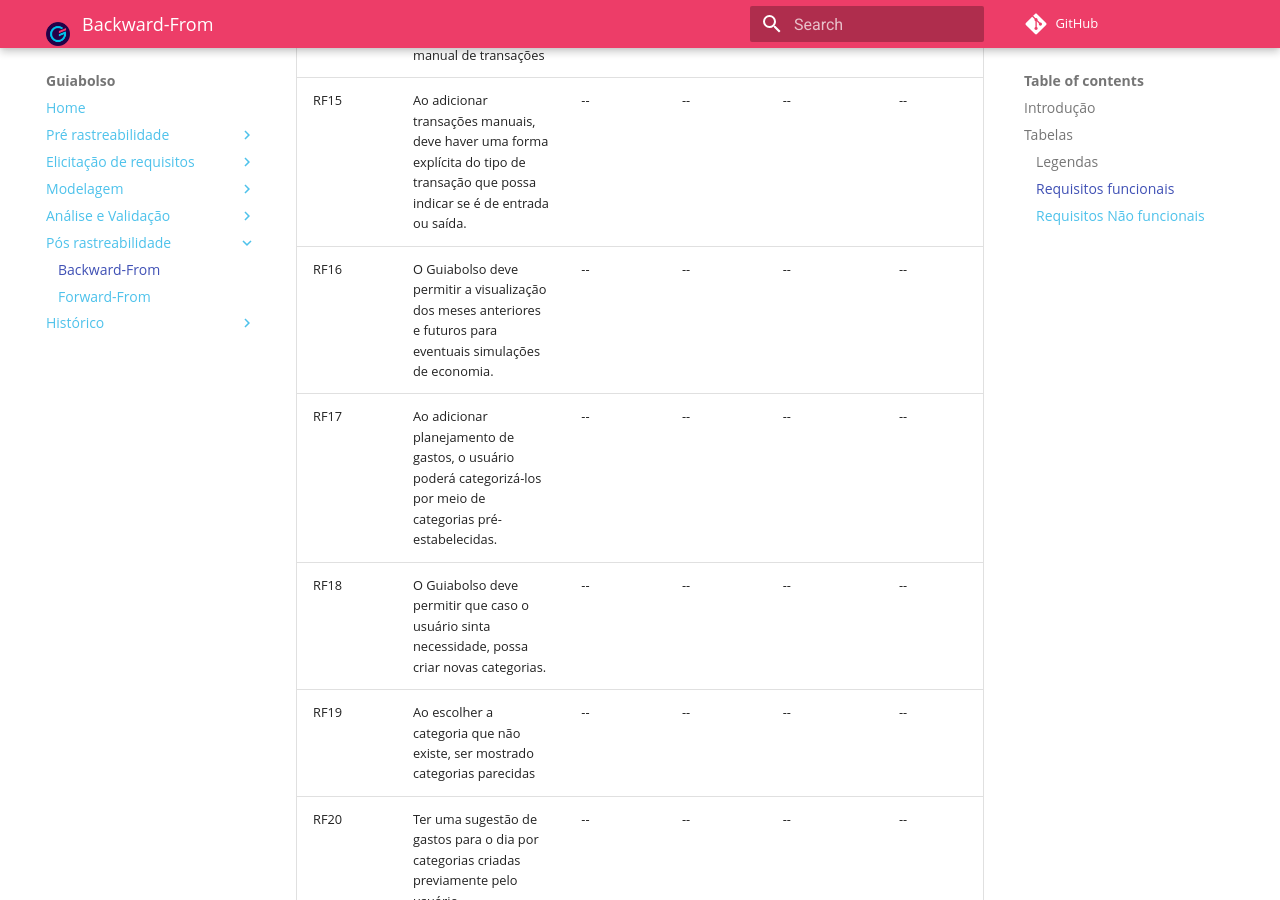
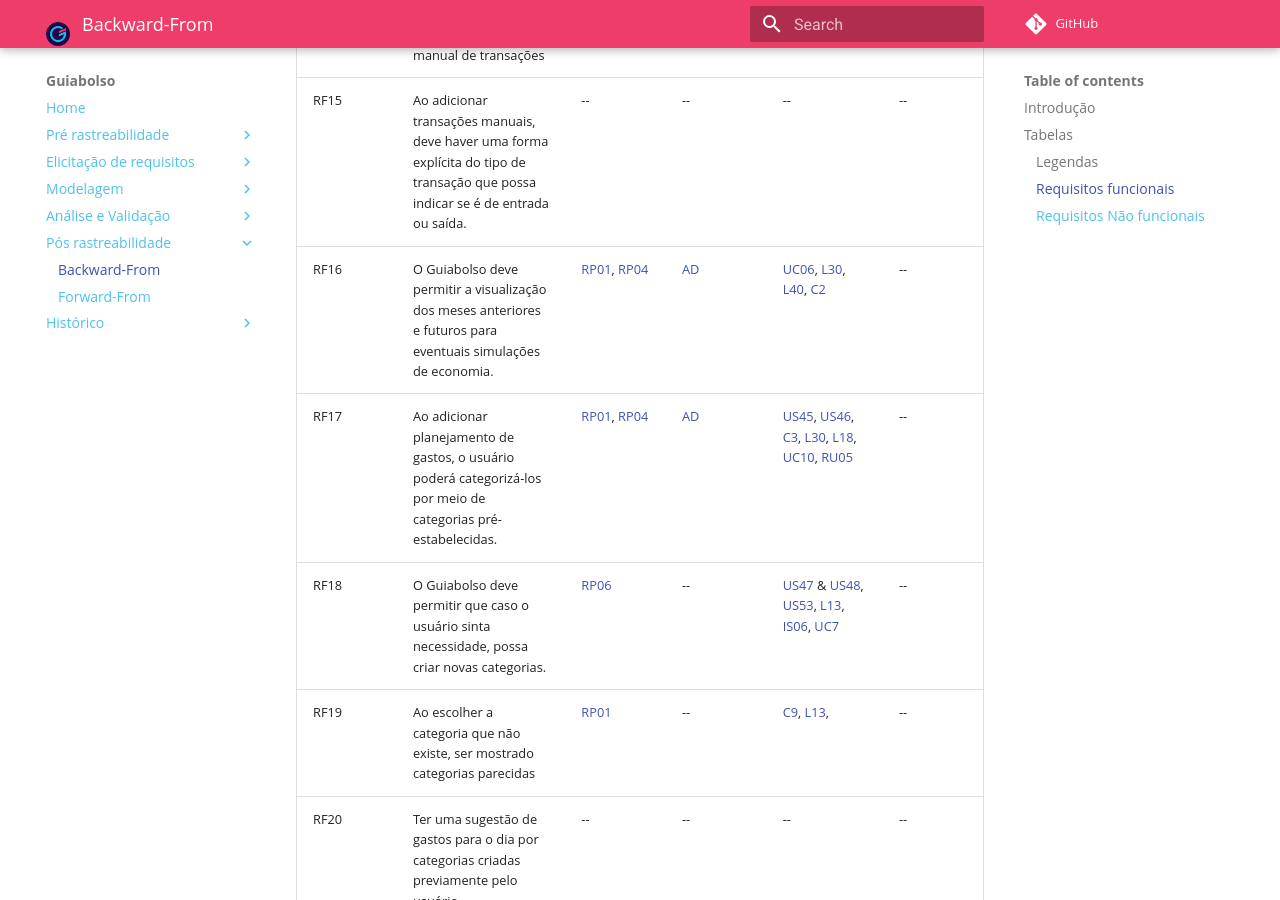
Before and after one commit to fga-disciplinas/2019.1-Guia-Bolso, an MkDocs documentation site: the page built from docs/pos-rastreabilidade/backward.md, in a window 1280 px wide and 900 px high, scrolled down 2859 px. Built offline with MkDocs 1.6.1 and Material for MkDocs 9.7.7, drawn with Linux system fonts in a browser that asks for light colours; comment, search, counter and statistics services are not loaded; old or Windows-style settings are respelled for this version of MkDocs.

Commit message:
adicionando backforward 16 a 19

```diff
--- a/docs/pos-rastreabilidade/backward.md
+++ b/docs/pos-rastreabilidade/backward.md
@@ -38,11 +38,11 @@ Obs.: No caso dos R*, o requisito varia de acordo com o que está definido na es
 | RF13 | Mostrar quais empresas consultaram o CPF do usuário | --|--|--|--|
 | RF14 | Permitir adição manual de transações | --|--|--|--|
 | RF15 | Ao adicionar transações manuais, deve haver uma forma explícita do tipo de transação que possa indicar se é de entrada ou saída.| --|--|--|--|
-| RF16 | O Guiabolso deve permitir a visualização dos meses anteriores e futuros para eventuais simulações de economia.| --|--|--|--|
-| RF17 | Ao adicionar planejamento de gastos, o usuário poderá categorizá-los por meio de categorias pré-estabelecidas.|--|--|--|--|
-| RF18 | O Guiabolso deve permitir que caso o usuário sinta necessidade, possa criar novas categorias.| --|--|--|--|
-| RF19 | Ao escolher a categoria que não existe, ser mostrado categorias parecidas | --|--|--|--|
-| RF20 | Ter uma sugestão de gastos para o dia por categorias criadas previamente pelo usuário | --|--|--|--|
+| RF16 | O Guiabolso deve permitir a visualização dos meses anteriores e futuros para eventuais simulações de economia.| [RP01](../../pre-rastreabilidade/richpicture/#rp01-macro-atores), [RP04](../../pre-rastreabilidade/richpicture/#rp04-financas-do-app) | [AD](../../elicitacao-de-requisitos/brainstorm) | [UC06](../../pos-rastreabilidade/casos_de_uso/#UC06), [L30](../../modelagem/lexicos#30-transacao-bancaria), [L40](../../modelagem/lexicos#l40-transacao), [C2](../../modelagem/cenarios#l40-adicionar-transacao-conta-manual)|--|
+| RF17 | Ao adicionar planejamento de gastos, o usuário poderá categorizá-los por meio de categorias pré-estabelecidas.|[RP01](../../pre-rastreabilidade/richpicture/#rp01-macro-atores), [RP04](../../pre-rastreabilidade/richpicture/#rp04-financas-do-app)| [AD](../../elicitacao-de-requisitos/brainstorm) |[US45](../../modelagem/backlog/#us45-planejar-gastos), [US46](../../modelagem/backlog/#us46-planejar-renda), [C3](../../modelagem/cenarios#l3-vriar-planejamento), [L30](../../modelagem/lexicos#30-transacao-bancaria), [L18](../../modelagem/lexicos#l18-meses-futuros), [UC10](../../pos-rastreabilidade/casos_de_uso/#UC10adicionar-planejamento), [RU05](../../pos-rastreabilidade/especificacao-suplementar/#RU05-conhecimentos-previos)|--|
+| RF18 | O Guiabolso deve permitir que caso o usuário sinta necessidade, possa criar novas categorias.| [RP06](../../pre-rastreabilidade/richpicture/#rp06-financeirodo-app)| -- |[US47](../../modelagem/backlog/#us47-categorizar-gastos) & [US48](../../modelagem/backlog/#us48-categorizar-renda), [US53](../../modelagem/backlog/#us53-renda-dos-ultimos-meses-por-categoria), [L13](../../modelagem/lexicos#l13-usuario), [IS06](../../modelagem/istar/#is06-planejamentos-de-rendas-e-gastos), [UC7](../../pos-rastreabilidade/casos_de_uso/#UC7-criar-categoria)|--|
+| RF19 | Ao escolher a categoria que não existe, ser mostrado categorias parecidas | [RP01](../../pre-rastreabilidade/richpicture/#rp01-macro-atores) | -- |[C9](../../modelagem/cenarios#l9-criar-categoria), [L13](../../modelagem/lexicos#l13-usuario), |--|
+| RF20 | Ter uma sugestão de gastos para o dia por categorias criadas previamente pelo usuário | -- |--|--|--|
 | RF21 | O Guiabolso deve permitir adicionar renda na "Carteira".| --|--|--|--|
 | RF22 | Colocar dicas na aba _Empréstimos_ no caso de não haver empréstimos disponíveis para o usuário | --|--|--|--|
 | RF23 | Categorizar as opções dentro das configurações do Guiabolso |--|--|--|--|
```
